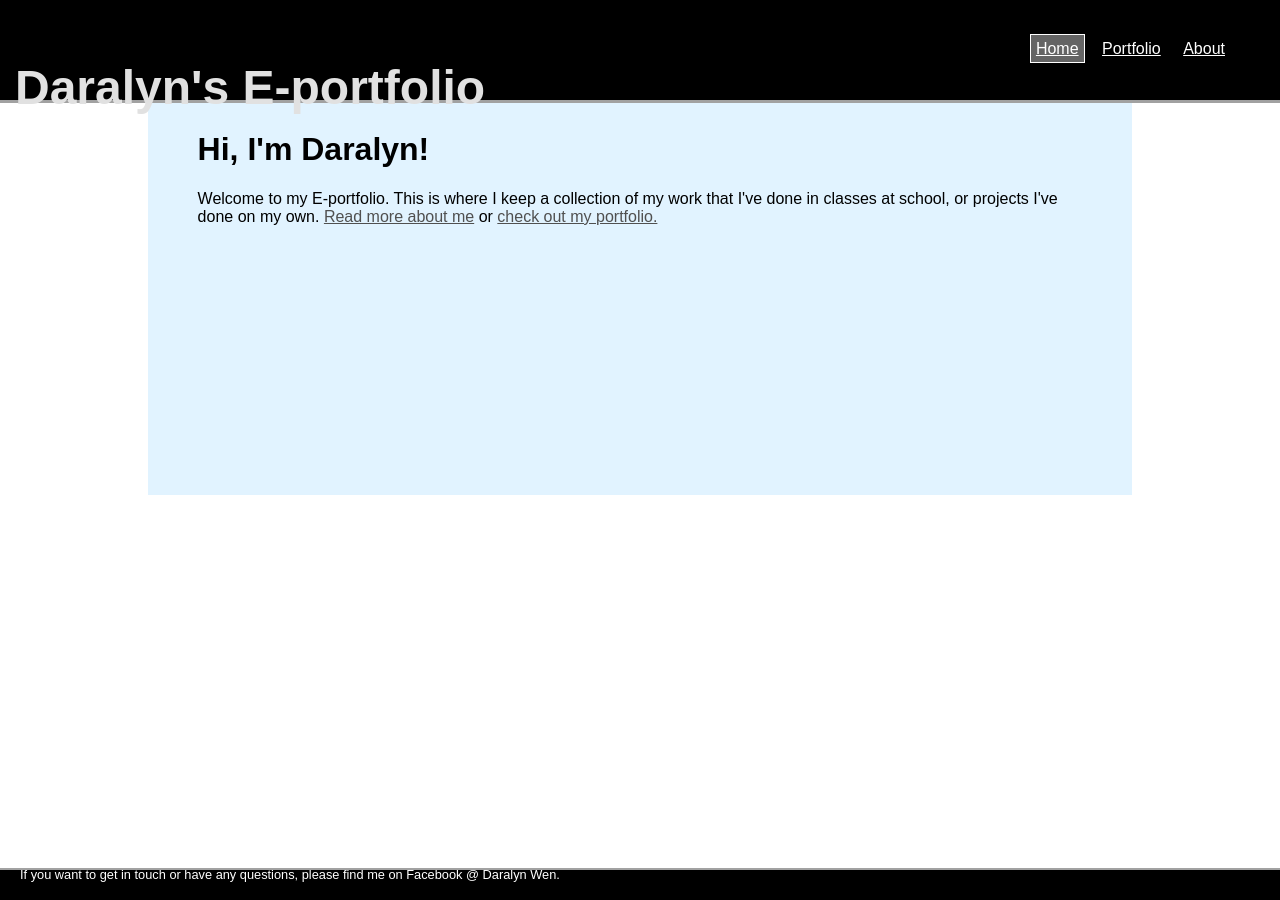
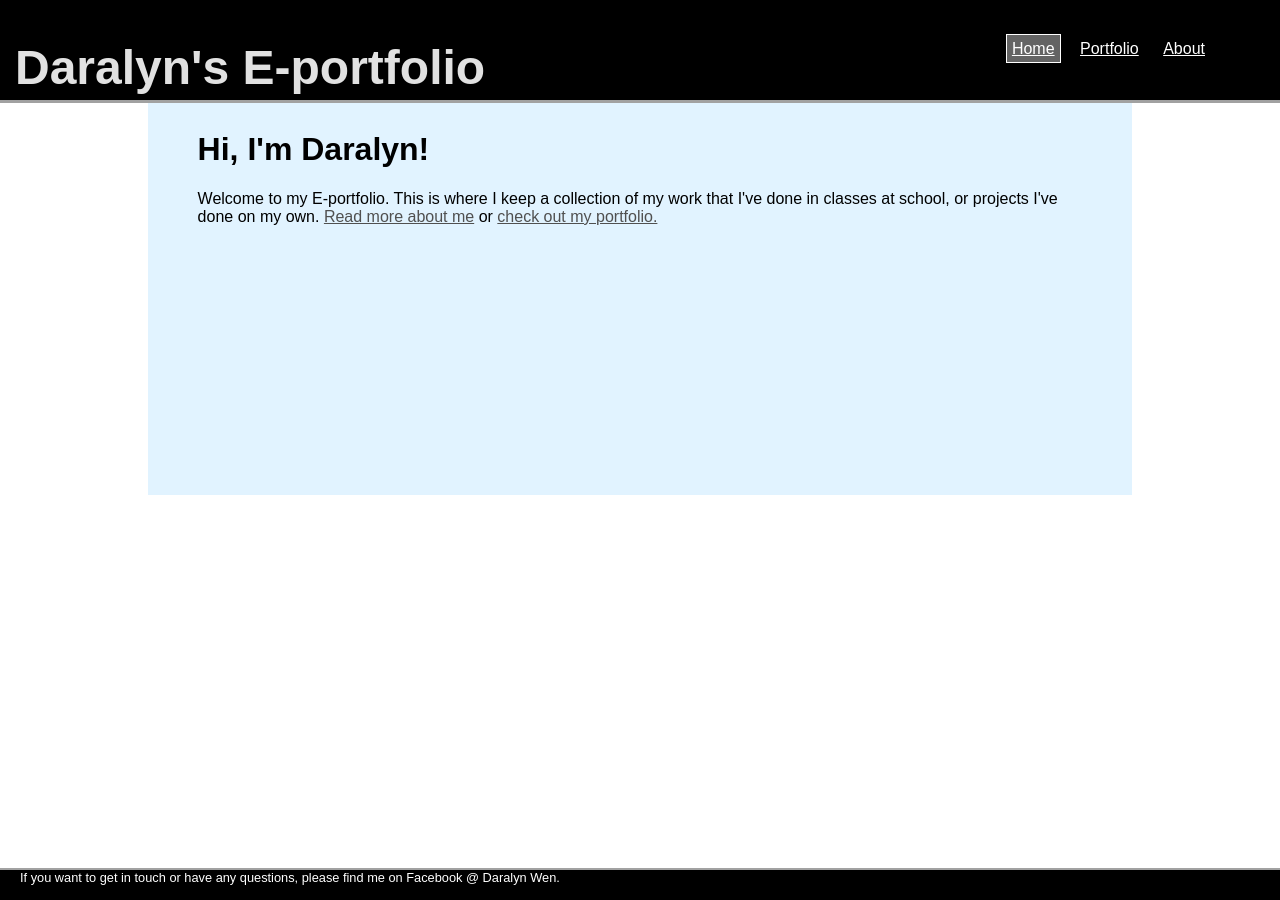
Before and after one commit to daralyn/daralyn.github.io, a Jekyll site: the page built from index.html, in a window 1280 px wide. Built offline with Jekyll 4.4.1, drawn with Linux system fonts in a browser that asks for light colours.

Commit message:
Update main.css

```diff
--- a/css/main.css
+++ b/css/main.css
@@ -16,7 +16,7 @@ header{
     padding-top: 0px;
     text-decoration: none;
     position: absolute;
-    top: 20px;
+    top: 0px;
     left: 15px;
 }
 
@@ -24,13 +24,13 @@ header{
     font-color: rgb(225, 225, 225);
     position: absolute;
     top: 30px;
-    right: 40px;
+    right: 60px;
     margin: 10px;
 }
 
 a.navbutton{
     padding: 5px;
-    margin-left: 8px;
+    margin-left: 10px;
     color: rgb(255, 255, 255);
     font-family: 'Arial', 'Sans-Serif';
     text-decoration: underline;
@@ -42,7 +42,6 @@ a.navbutton:hover{
     color: rgb(0, 0, 0);
     border: 1px solid rgb(255, 255, 255);
     padding: 5px;
-    margin-left: 8px;
 }
 
 h1{
@@ -69,7 +68,7 @@ footer{
     padding-left: 15px;
     padding-right: 15px;
     position: absolute;
-    bottom: 3px;
+    bottom: 0px;
     left: 5px;
 }
 
```
